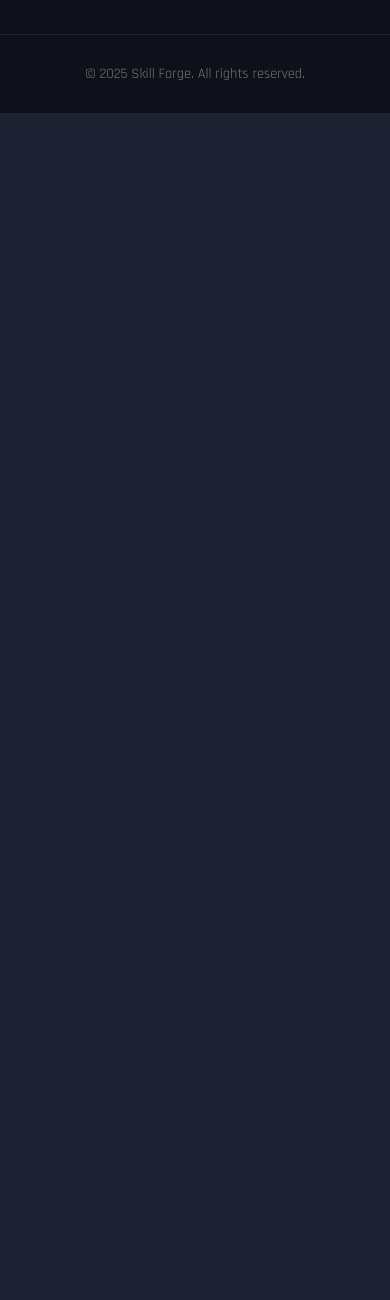
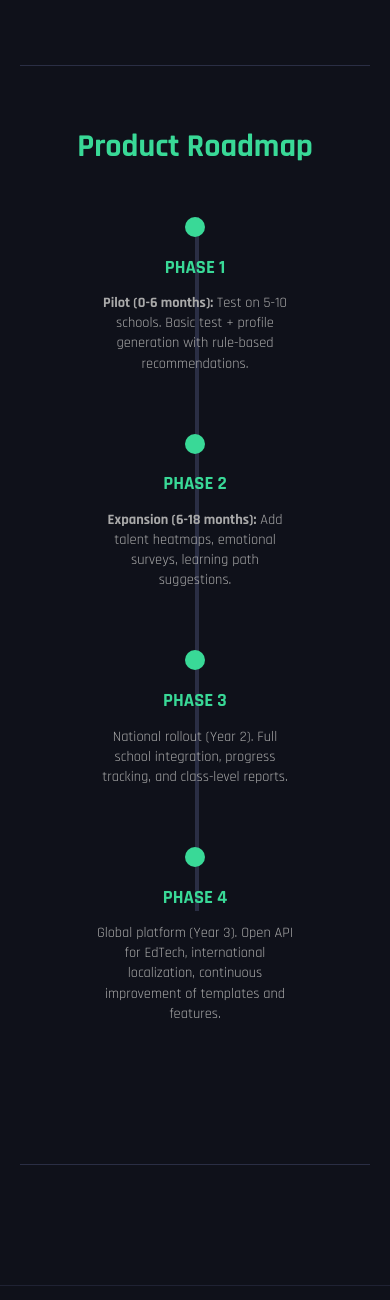
Before and after one commit to sedulix/SKILL-FORGE, a Django app: page /about/ in a window 390 px wide. Shown: the part 2076-3376 px from the top of the page. Before the commit the page ends 2189 px from the top, so only its background shows below. Run offline with Django 5.2, Linux system fonts and the light colour scheme.

Commit message:
Update about.html

```diff
--- a/Skill_Forge/landing/templates/landing/about.html
+++ b/Skill_Forge/landing/templates/landing/about.html
@@ -114,12 +114,106 @@
             border: 2px solid #39d997;
         }
 
+        /* === Разделительные линии === */
+        .divider {
+            width: 100%;
+            height: 1px;
+            background-color: #2a2e44; /* тонкая темная линия */
+            margin: 60px 0;
+        }
+
         footer {
             text-align: center;
             padding: 30px 20px;
             border-top: 1px solid #1f2233;
             color: #777;
             font-size: 0.9rem;
+        }
+
+        /* === Родмап === */
+        .roadmap-section h2 {
+            margin-bottom: 50px;
+        }
+
+        .roadmap-container {
+            position: relative;
+            display: flex;
+            justify-content: space-between;
+            align-items: flex-start;
+            max-width: 1000px;
+            margin: 0 auto 80px auto;
+            padding: 0 20px;
+        }
+
+        .roadmap-line {
+            position: absolute;
+            top: 30px;
+            left: 10%;
+            width: 80%;
+            height: 4px;
+            background: #2a2e44;
+            z-index: 1;
+        }
+
+        .phase {
+            position: relative;
+            text-align: center;
+            max-width: 200px;
+            z-index: 2;
+            opacity: 0;
+            transform: translateY(30px);
+            animation: fadeInUp 0.8s ease forwards;
+            animation-delay: var(--delay);
+        }
+
+        .phase-circle {
+            width: 20px;
+            height: 20px;
+            background: #39d997;
+            border-radius: 50%;
+            margin: 0 auto 15px;
+            position: relative;
+            animation: popIn 0.5s ease forwards;
+            animation-delay: var(--delay);
+        }
+
+        .phase-content h3 {
+            color: #39d997;
+            margin-bottom: 10px;
+        }
+
+        .phase-content p {
+            color: #aaa;
+            font-size: 0.9rem;
+            line-height: 1.4;
+        }
+
+        @keyframes fadeInUp {
+            to {
+                opacity: 1;
+                transform: translateY(0);
+            }
+        }
+
+        @keyframes popIn {
+            0% { transform: scale(0); }
+            100% { transform: scale(1); }
+        }
+
+        @media (max-width: 768px) {
+            .roadmap-container {
+                flex-direction: column;
+                align-items: center;
+            }
+            .roadmap-line {
+                top: auto;
+                left: 50%;
+                width: 4px;
+                height: 80%;
+            }
+            .phase {
+                margin-bottom: 40px;
+            }
         }
     </style>
 </head>
@@ -175,13 +269,64 @@
         </div>
     </div>
 
+
+    <div class="divider"></div>
+
+
     <div class="section video-container">
         <h2>Case solution explained</h2>
         <video controls>
-            <source src="{%static 'landing/videos/SkillForge_vid.mp4' %}" type="video/mp4">
+            <source src="{% static 'landing/videos/SkillForge_vid.mp4' %}" type="video/mp4">
             Your browser does not support the video tag.
         </video>
     </div>
+
+
+    <div class="divider"></div>
+
+
+    <div class="section roadmap-section">
+        <h2>Product Roadmap</h2>
+        <div class="roadmap-container">
+            <div class="roadmap-line"></div>
+
+            <div class="phase" style="--delay:0s">
+                <div class="phase-circle"></div>
+                <div class="phase-content">
+                    <h3>PHASE 1</h3>
+                    <p><strong>Pilot (0-6 months):</strong> Test on 5-10 schools. Basic test + profile generation with rule-based recommendations.</p>
+                </div>
+            </div>
+
+            <div class="phase" style="--delay:0.2s">
+                <div class="phase-circle"></div>
+                <div class="phase-content">
+                    <h3>PHASE 2</h3>
+                    <p><strong>Expansion (6-18 months):</strong> Add talent heatmaps, emotional surveys, learning path suggestions.</p>
+                </div>
+            </div>
+
+            <div class="phase" style="--delay:0.4s">
+                <div class="phase-circle"></div>
+                <div class="phase-content">
+                    <h3>PHASE 3</h3>
+                    <p>National rollout (Year 2). Full school integration, progress tracking, and class-level reports.</p>
+                </div>
+            </div>
+
+            <div class="phase" style="--delay:0.6s">
+                <div class="phase-circle"></div>
+                <div class="phase-content">
+                    <h3>PHASE 4</h3>
+                    <p>Global platform (Year 3). Open API for EdTech, international localization, continuous improvement of templates and features.</p>
+                </div>
+            </div>
+
+        </div>
+    </div>
+
+
+    <div class="divider"></div>
 
 </div>
 
```
